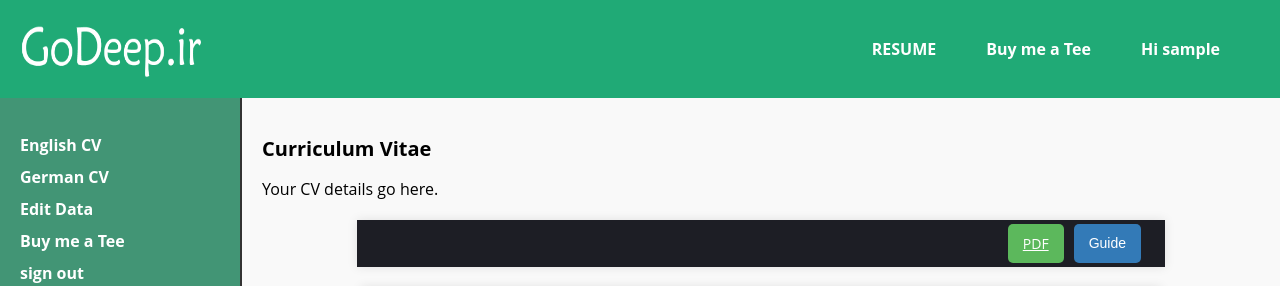
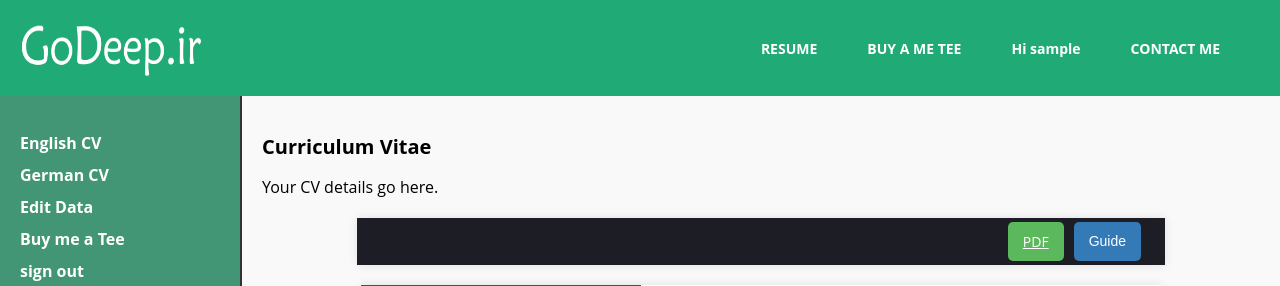
Before and after one commit to Ehsanahmadi1400/website_godeep, a Django app: page /accounts/profile/ in a window 1280 px wide. Shown: the top 286 px of the page. Run offline with Django 4.2, Linux system fonts and the light colour scheme; the visitor is signed in with stand-in values (Sample User, id 1); data that the repository does not hold is empty; parts of the project's set-up code (start-up, migrations or seed data) failed here and were passed over.

Commit message:
Add contact me

```diff
--- a/resume/urls.py
+++ b/resume/urls.py
@@ -4,20 +4,23 @@ from resume.views import (CustomSignInView, CustomSignUpView, CustomSignOutView,
                           WorkExperienceModifyView, EducationModifyView, EducationDeleteView, SkillModifyView,
                           LanguageModifyView, ProjectModifyView, CourseModifyView, CompetenceModifyView,
                           ImageModifyView, HobbyModifyView, SocialMediaModifyView, SkillDeleteView, LanguageDeleteView,
-                          ProjectDeleteView, CourseDeleteView, ImageDeleteView,  SocialMediaDeleteView,
+                          ProjectDeleteView, CourseDeleteView, ImageDeleteView, SocialMediaDeleteView,
                           CompetenceDeleteView, HobbyDeleteView, UserInfoModifyView, ChangePasswordView,
                           PrintPageView, ArbeitsErfahrungDeleteView, ArbeitsErfahrungModifyView, AusbildungModifyView,
                           FahigkeitenModifyView, SprachenModifyView, ProjekteModifyView, KurseModifyView,
                           AusbildungDeleteView, FahigkeitenDeleteView, SprachenDeleteView, ProjekteDeleteView,
                           KurseDeleteView, FotosModifyView, FotosDeleteView, KompetenzenModifyView,
                           KompetenzenDeleteView, HobbyDEDeleteView, HobbyDEModifyView, SozialMedienModifyView,
-                          SozialMedienDeleteView, BenutzerprofilModifyView, PrintPageDEView)
+                          SozialMedienDeleteView, BenutzerprofilModifyView, PrintPageDEView, ContactMeView)
 
 urlpatterns = [
     # login/ logout urls
     path('sign-in/', CustomSignInView.as_view(), name='sign-in'),
     path('sign-up/', CustomSignUpView.as_view(), name='sign-up'),
     path('sign-out/', CustomSignOutView.as_view(), name='sign-out'),
+
+    # Contact me
+    path('contact-m/', ContactMeView.as_view(), name='contact-me'),
 
     # English resume main URLs
     path('work-experience/', WorkExperienceModifyView.as_view(), name='work-experience'),
--- a/resume/views.py
+++ b/resume/views.py
@@ -29,6 +29,10 @@ from utils.pdf_generator import PDFGeneratorEN, PDFGeneratorDE
 
 class HomepageView(TemplateView):
     template_name = 'godeep/homepage.html'
+
+
+class ContactMeView(TemplateView):
+    template_name = 'godeep/contact-me.html'
 
 
 class CustomSignInView(LoginView):
--- a/templates/base.html
+++ b/templates/base.html
@@ -10,7 +10,7 @@
     <style>
 
     header {
-
+        font-size: 14px;
         background-color: #20AA76;
         color: #fff;
         text-align: left;
@@ -35,15 +35,16 @@
                 {% if request.user.is_authenticated %}
                 <a href="{% url 'user-profile' %}" class="active-menu">RESUME</a>
                 {% endif %}
-                <a href="{% url 'donation' %}" class="active-menu">Buy me a Tee</a>
+                <a href="{% url 'donation' %}" class="active-menu">BUY A ME TEE </a>
 <!--                <a href="#" class="inactive-menu">GAME</a>-->
 <!--                <a href="#" class="inactive-menu">BLOG</a>-->
 <!--                <a href="#" class="inactive-menu">SHOP</a>-->
                 {% if request.user.is_authenticated %}
                     <a class="active-menu">Hi {{request.user.username}}</a>
                 {% else %}
-                    <a href="{% url 'sign-in' %}" class="active-menu">sign in</a>
+                    <a href="{% url 'sign-in' %}" class="active-menu">SIGN IN</a>
                 {% endif %}
+                <a href="{% url 'contact-me' %}" class="active-menu">CONTACT ME</a>
             </nav>
         </div>
     </header>
--- a/templates/godeep/profile.html
+++ b/templates/godeep/profile.html
@@ -8,7 +8,7 @@
     <style>
 
     header {
-
+        font-size: 14px;
         background-color: #20AA76;
         color: #fff;
         text-align: left;
```
Also changed, not shown: templates/godeep/contact-me.html (added, +15 -0 lines).
